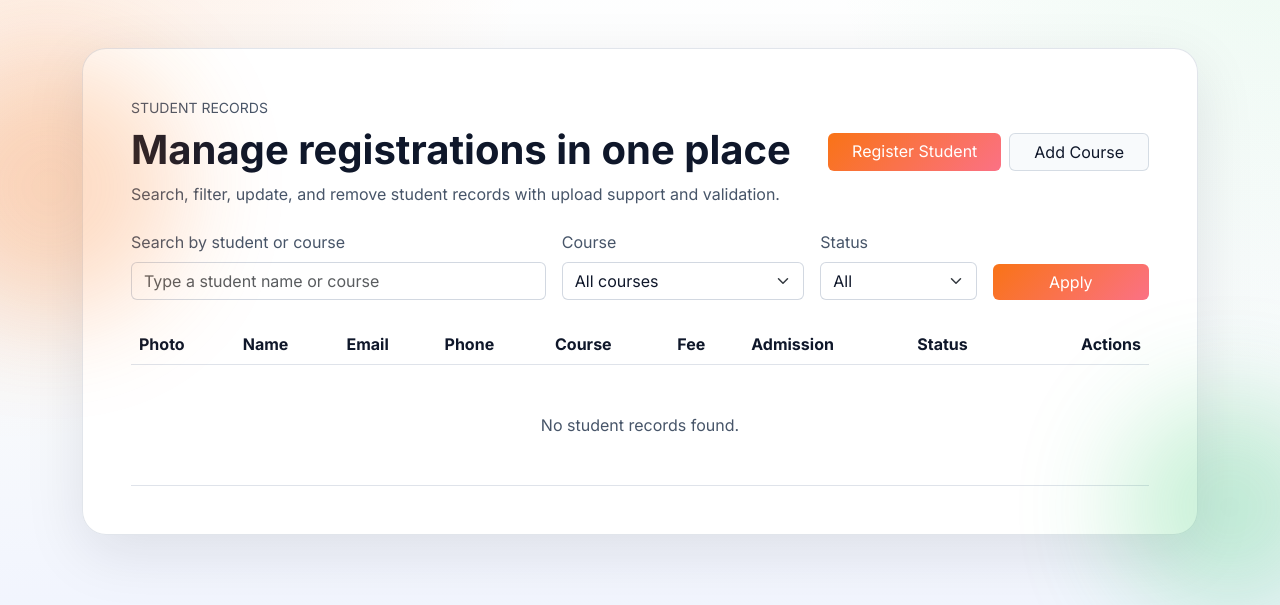
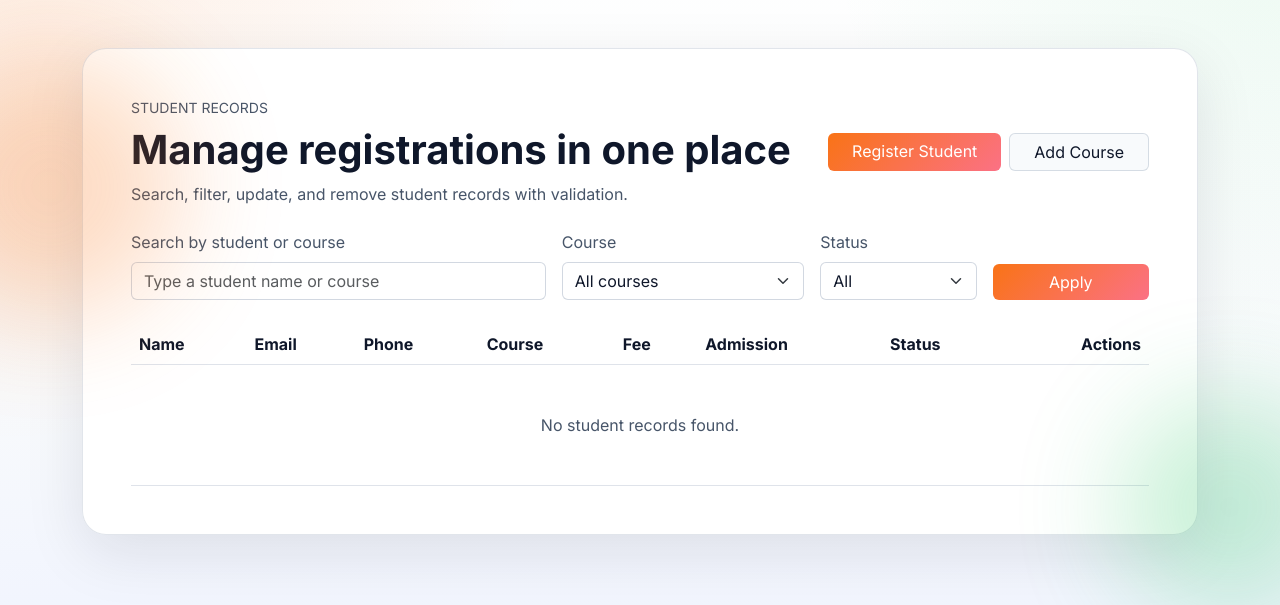
Before and after one commit to gsveerendrapatil-ops/student_course_registration, a Django app: page / in a window 1280 px wide. Shown: the part 83-688 px from the top of the page. Run offline with Django 5.2, Linux system fonts and the light colour scheme; data comes from the database, SQL or seed files in the repository; data that the repository does not hold is empty.

Commit message:
final-commit

```diff
--- a/student_course_registration/app/forms.py
+++ b/student_course_registration/app/forms.py
@@ -24,7 +24,6 @@ class StudentForm(BootstrapModelForm):
             "course_name": "Course Name",
             "course_fee": "Course Fee",
             "admition_date": "Admission Date",
-            "st_photo": "Profile Photo",
             "st_active": "Status",
         }
         widgets = {
--- a/student_course_registration/app/models.py
+++ b/student_course_registration/app/models.py
@@ -1,8 +1,6 @@
 from django.core.exceptions import ValidationError
 from django.core.validators import MinValueValidator, RegexValidator
 from django.db import models
-from django.db.models.signals import post_delete
-from django.dispatch import receiver
 from django.utils import timezone
 
 # Create your models here.
@@ -31,7 +29,6 @@ class Student(models.Model):
         ]
     )
     admition_date = models.DateField()
-    st_photo = models.ImageField(upload_to="student_photo/", null=True, blank=True)
     st_active = models.CharField(
         max_length=10, choices=ST_ACTIVE_STATUS, default="active"
     )
@@ -52,9 +49,3 @@ class Course(models.Model):
 
     def __str__(self):
         return self.course_name
-
-
-@receiver(post_delete, sender=Student)
-def delete_student_photo(sender, instance, **kwargs):
-    if instance.st_photo:
-        instance.st_photo.delete(save=False)
--- a/student_course_registration/app/views.py
+++ b/student_course_registration/app/views.py
@@ -40,7 +40,7 @@ def student_list(request):
 
 def student_create(request):
     if request.method == "POST":
-        form = StudentForm(request.POST, request.FILES)
+        form = StudentForm(request.POST)
         if form.is_valid():
             form.save()
             messages.success(request, "Student registered successfully.")
@@ -57,7 +57,7 @@ def student_create(request):
 def student_update(request, pk):
     student = get_object_or_404(Student, pk=pk)
     if request.method == "POST":
-        form = StudentForm(request.POST, request.FILES, instance=student)
+        form = StudentForm(request.POST, instance=student)
         if form.is_valid():
             form.save()
             messages.success(request, "Student record updated successfully.")
--- a/student_course_registration/student_course_registration/settings.py
+++ b/student_course_registration/student_course_registration/settings.py
@@ -134,6 +134,3 @@ STATICFILES_DIRS = [
 STATIC_ROOT = BASE_DIR / "staticfiles"
 
 STATICFILES_STORAGE = 'whitenoise.storage.CompressedManifestStaticFilesStorage'
-
-MEDIA_URL = "/media/"
-MEDIA_ROOT = BASE_DIR / "media"
--- a/student_course_registration/student_course_registration/urls.py
+++ b/student_course_registration/student_course_registration/urls.py
@@ -1,9 +1,7 @@
-from django.conf import settings
-from django.conf.urls.static import static
 from django.contrib import admin
 from django.urls import include, path
 
 urlpatterns = [
     path("admin/", admin.site.urls),
     path("", include("app.urls")),
-] + static(settings.MEDIA_URL, document_root=settings.MEDIA_ROOT)
+]
--- a/student_course_registration/templates/student_form.html
+++ b/student_course_registration/templates/student_form.html
@@ -11,7 +11,7 @@
                 <p class="text-muted-soft mb-0">Use the same form to create or update a record.</p>
             </div>
 
-            <form method="post" enctype="multipart/form-data" class="row g-3">
+            <form method="post" class="row g-3">
                 {% csrf_token %}
                 {% if form.non_field_errors %}
                 <div class="col-12">
@@ -21,7 +21,7 @@
 
                 {% for field in form %}
                 <div
-                    class="col-md-{% if field.name == 'st_photo' or field.name == 'st_active' %}6{% else %}12{% endif %}">
+                    class="col-md-{% if field.name == 'st_active' %}6{% else %}12{% endif %}">
                     <label for="{{ field.id_for_label }}" class="form-label text-muted-soft">{{ field.label }}</label>
                     {{ field }}
                     {% if field.help_text %}
--- a/student_course_registration/templates/student_list.html
+++ b/student_course_registration/templates/student_list.html
@@ -1,5 +1,4 @@
 {% extends 'base.html' %}
-{% load static %}
 {% block title %}Students | Student Course Registration{% endblock %}
 
 {% block content %}
@@ -8,8 +7,7 @@
         <div>
             <p class="text-uppercase small text-muted-soft mb-2">Student records</p>
             <h1 class="fw-bold mb-2">Manage registrations in one place</h1>
-            <p class="text-muted-soft mb-0">Search, filter, update, and remove student records with upload support and
-                validation.</p>
+            <p class="text-muted-soft mb-0">Search, filter, update, and remove student records with validation.</p>
         </div>
         <div class="d-flex gap-2 flex-wrap">
             <a href="{% url 'student-create' %}" class="btn btn-accent px-4">Register Student</a>
@@ -50,7 +48,6 @@
         <table class="table table-darkish align-middle mb-0">
             <thead>
                 <tr>
-                    <th>Photo</th>
                     <th>Name</th>
                     <th>Email</th>
                     <th>Phone</th>
@@ -64,17 +61,6 @@
             <tbody>
                 {% for student in students %}
                 <tr>
-                    <td>
-                        {% if student.st_photo %}
-                        <img src="{{ student.st_photo.url }}" alt="{{ student.st_name }}"
-                            class="rounded-circle border border-2 border-light" width="52" height="52"
-                            style="object-fit: cover;">
-                        {% else %}
-                        <img src="{% static 'images/default-avatar.svg' %}" alt="Default profile"
-                            class="rounded-circle border border-2 border-light" width="52" height="52"
-                            style="object-fit: cover;">
-                        {% endif %}
-                    </td>
                     <td class="fw-semibold">{{ student.st_name }}</td>
                     <td>{{ student.st_email }}</td>
                     <td>{{ student.st_phone }}</td>
@@ -97,7 +83,7 @@
                 </tr>
                 {% empty %}
                 <tr>
-                    <td colspan="9" class="text-center py-5 text-muted-soft">No student records found.</td>
+                    <td colspan="8" class="text-center py-5 text-muted-soft">No student records found.</td>
                 </tr>
                 {% endfor %}
             </tbody>
```
Also changed, not shown: student_course_registration/app/tests.py (+1 -34 lines), student_course_registration/app/migrations/0003_remove_student_st_photo.py (added).
